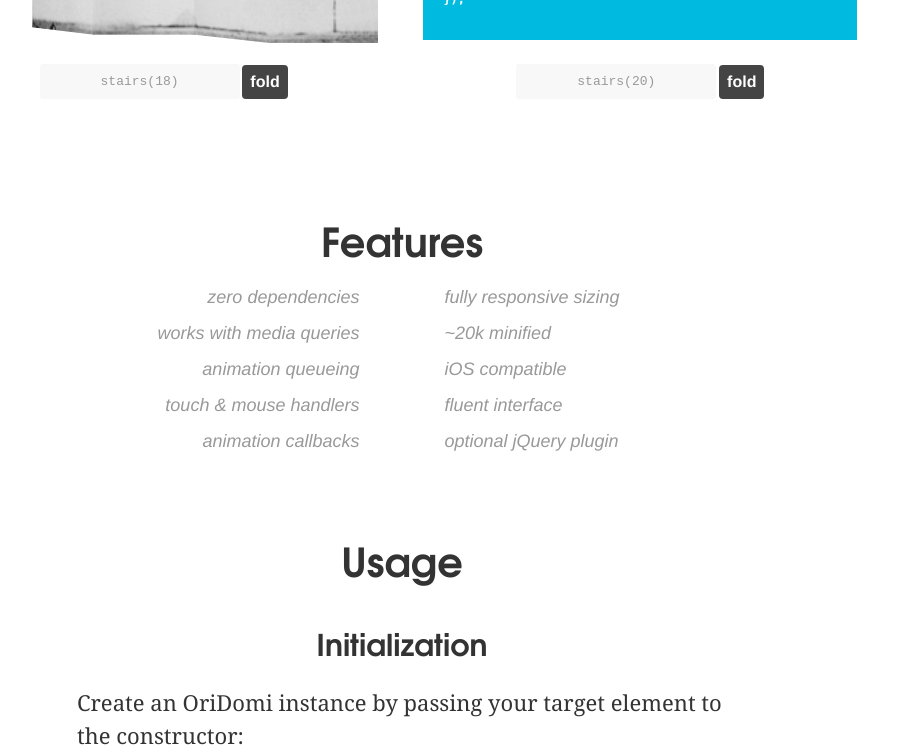
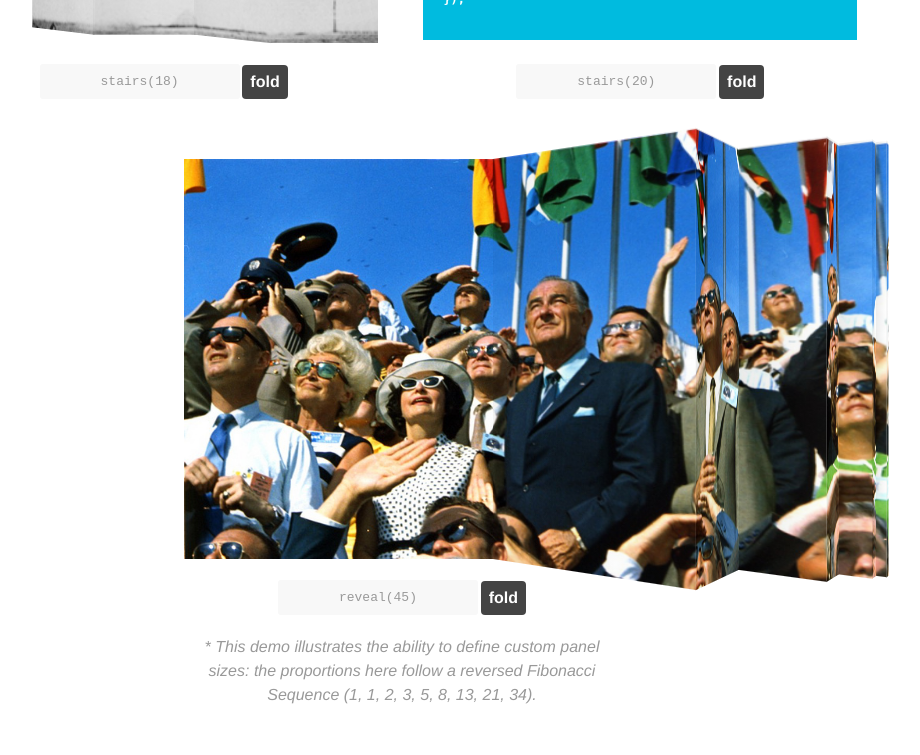
Before and after one commit to dmotz/oriDomi, a website: page index.html in a window 1280 px wide. Shown: the part 1837-2592 px from the top of the page, without its empty margins (238-1158 px from the left). Drawn offline with Linux system fonts and the light colour scheme.

Commit message:
added fibonacci demo

```diff
--- a/demo/demo.coffee
+++ b/demo/demo.coffee
@@ -14,6 +14,8 @@ document.addEventListener 'DOMContentLoaded', ->
     new OriDomi '.demo4', vPanels: 4, ripple: true
     new OriDomi '.demo5', hPanels: 4, ripple: true
     new OriDomi '.demo6', hPanels: 4, ripple: true, shading: false
+    new OriDomi '.demo7',
+      vPanels: [1, 1, 2, 3, 5, 8, 13, 21, 34].map((n) -> n * 1.1363636363636365).reverse()
   ]
 
   setTimeout ->
@@ -23,6 +25,7 @@ document.addEventListener 'DOMContentLoaded', ->
     demos[3].stairs 18, 'right'
     demos[4].reveal 30, 'top'
     demos[5].stairs 20, 'bottom'
+    demos[6].reveal 45, 'left'
   , 1000
 
 
--- a/demo/demo.js
+++ b/demo/demo.js
@@ -31,6 +31,10 @@
         hPanels: 4,
         ripple: true,
         shading: false
+      }), new OriDomi('.demo7', {
+        vPanels: [1, 1, 2, 3, 5, 8, 13, 21, 34].map(function(n) {
+          return n * 1.1363636363636365;
+        }).reverse()
       })
     ];
     setTimeout(function() {
@@ -39,7 +43,8 @@
       demos[2].accordion(-20, 'left');
       demos[3].stairs(18, 'right');
       demos[4].reveal(30, 'top');
-      return demos[5].stairs(20, 'bottom');
+      demos[5].stairs(20, 'bottom');
+      return demos[6].reveal(45, 'left');
     }, 1000);
     methods = ['accordion', 'stairs', 'curl', 'reveal', 'foldUp', 'ramp', 'twist', 'fracture'];
     return document.getElementById('demos').addEventListener('click', function(e) {
--- a/demo/demo.styl
+++ b/demo/demo.styl
@@ -277,6 +277,14 @@ code
   margin: 0 auto
   margin-bottom: 2rem
 
+.note
+  font-family: $helv
+  font-style: italic
+  font-size: 1.6rem
+  color: #999
+  text-align: center
+  max-width: 40rem
+
 
 .label
   background-color: #f8f8f8
@@ -388,6 +396,13 @@ code
       background-color: #aa2861
 
 
+.demo7
+  background-size: cover
+  background-image: url('./images/lbj.jpg')
+  width: 221%
+  height: 40rem
+
+
 #features
   ul
     font-size: 1.8rem
--- a/index.html
+++ b/index.html
@@ -155,6 +155,19 @@ var demo6 = new OriDomi('.demo6', {
           <div class="label">stairs(20)</div>
           <div class="button" data-n="5">fold</div>
         </div>
+      </li>
+
+      <li>
+        <div class="demo demo7"></div>
+        <div>
+          <div class="label">reveal(45)</div>
+          <div class="button" data-n="6">fold</div>
+        </div>
+        <p class="note">
+          * This demo illustrates the ability to define custom panel sizes:
+          the proportions here follow a reversed Fibonacci Sequence
+          (1, 1, 2, 3, 5, 8, 13, 21, 34).
+        </p>
       </li>
 
     </ul>
```
Also changed, not shown: demo/demo.css, demo/images/lbj.jpg (added), 1 other file.
